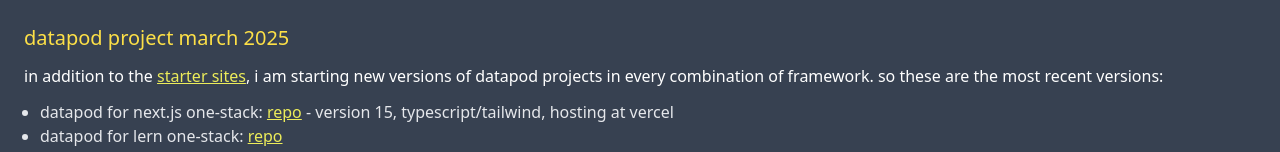
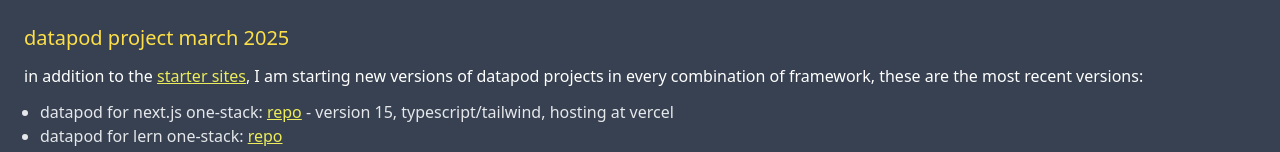
Before and after one commit to edwardtanguay/datapod-tanguay-eu, an Angular app: page /home in a window 1280 px wide. Shown: the part 192-344 px from the top of the page. Built offline with nearby package versions, Linux system fonts and the light colour scheme.

Commit message:
fixed link

```diff
--- a/src/app/home/home.component.html
+++ b/src/app/home/home.component.html
@@ -5,16 +5,14 @@
 		technologies.
 	</p>
 	<p>
-		Take a look at the various <a routerLink="/starters"
-		   class="underline">starter sites, templates and datapods</a> that i have created so far, and see my <a
+		Take a look at the various <a routerLink="/starters" class="underline">starter sites, templates and datapods</a> that i have created so far, and see my <a
 		   routerlink="/tasks"
 		   class="underline">task board</a> for my current development progress.
 	</p>
 
 	<h2 class="text-xl pt-6 text-yellow-300 pb-3">datapod project march 2025</h2>
-	<p>in addition to the <a routerlink="/starters"
-		   class="underline">starter sites</a>, i am starting new versions of datapod projects in every combination of
-		framework. so these are the most recent versions:</p>
+	<p>in addition to the <a routerLink="/starters" class="underline">starter sites</a>, I am starting new versions of datapod projects in every combination of
+		framework, these are the most recent versions:</p>
 	<ul class="pt-3 list-disc ml-4">
 		<li>datapod for next.js one-stack:
 			<a href="https://github.com/edwardtanguay/datapod-for-nextjs"
```
